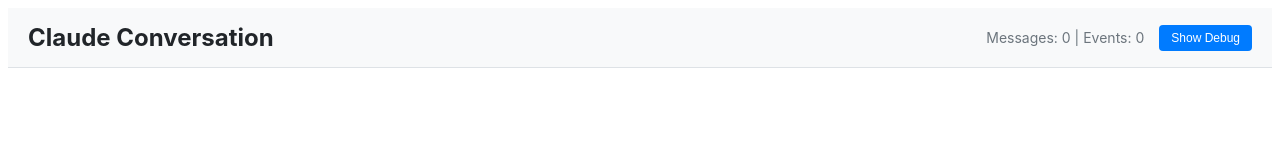
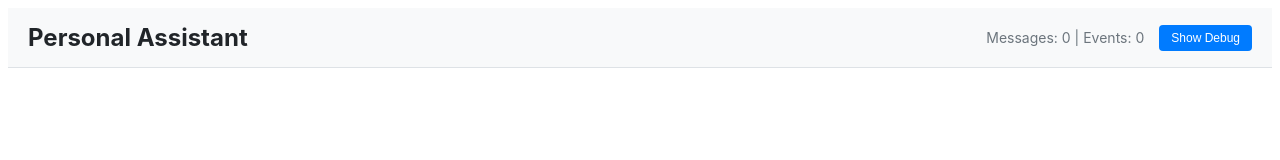
Before and after one commit to dackerman/assistant, a React (Vite) app: page / in a window 1280 px wide. Shown: the top 160 px of the page. Built offline with nearby package versions, Linux system fonts and the light colour scheme; no server answers.

Commit message:
Rebrand from Claude to Personal Assistant with Agent terminology

```diff
--- a/index.html
+++ b/index.html
@@ -1,9 +1,9 @@
-<!DOCTYPE html>
+<!doctype html>
 <html lang="en">
   <head>
     <meta charset="UTF-8" />
     <meta name="viewport" content="width=device-width, initial-scale=1.0" />
-    <title>Conversation Stream Viewer</title>
+    <title>Personal Assistant</title>
   </head>
   <body>
     <div id="root"></div>
--- a/src/App.tsx
+++ b/src/App.tsx
@@ -15,7 +15,7 @@ const App: React.FC = () => {
   return (
     <div className="app">
       <header className="app-header">
-        <h1>Claude Conversation</h1>
+        <h1>Personal Assistant</h1>
         <div className="header-controls">
           <div className="stats">
             Messages: {messages.length} | Events: {events.length}
--- a/src/components/ConversationView.tsx
+++ b/src/components/ConversationView.tsx
@@ -115,7 +115,7 @@ const ConversationView: React.FC<ConversationViewProps> = ({
   const renderMessage = (message: Message) => (
     <div key={message.id} className={`message ${message.role}`}>
       <div className="message-role">
-        {message.role === 'user' ? '👤 You' : '🤖 Claude'}
+        {message.role === 'user' ? '👤 You' : '🤖 Agent'}
       </div>
       <div className="message-content">
         {message.content}
```
Also changed, not shown: 1 other file (tests, documents, lock files or other folders).
